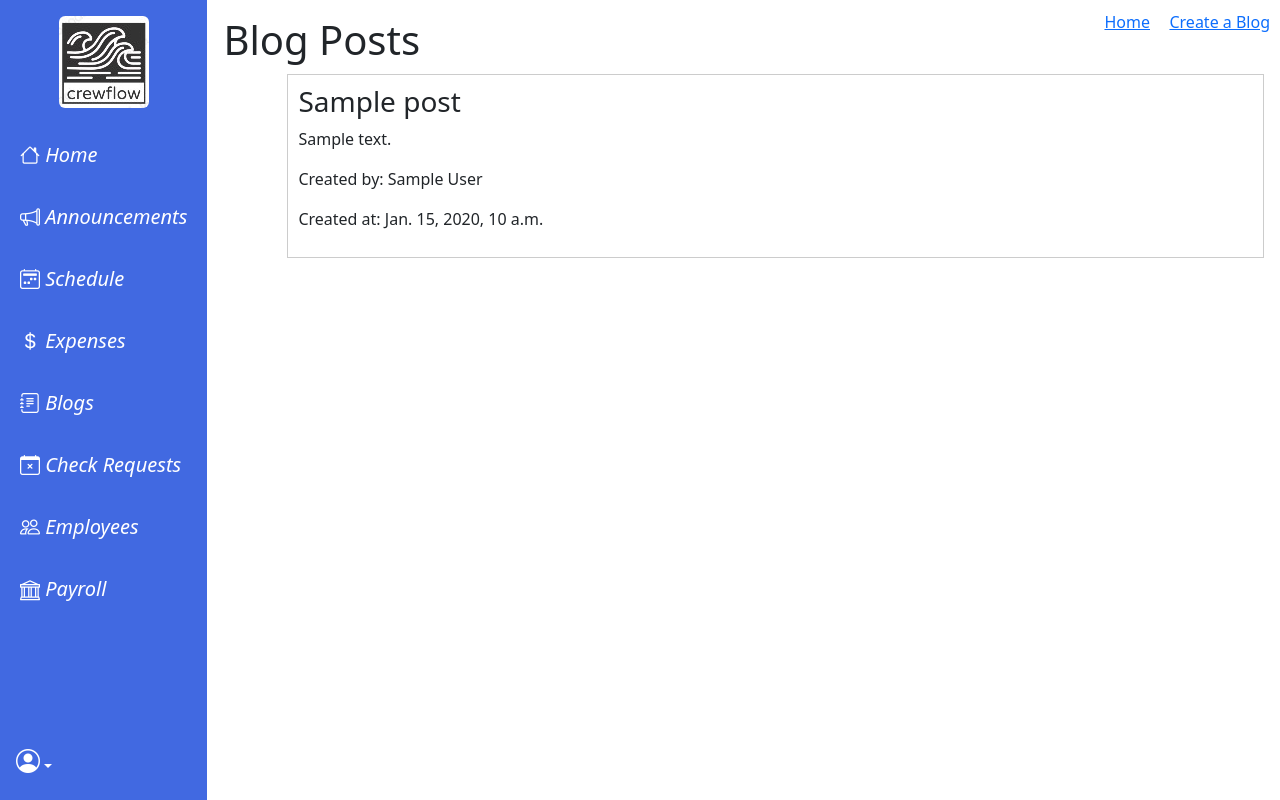
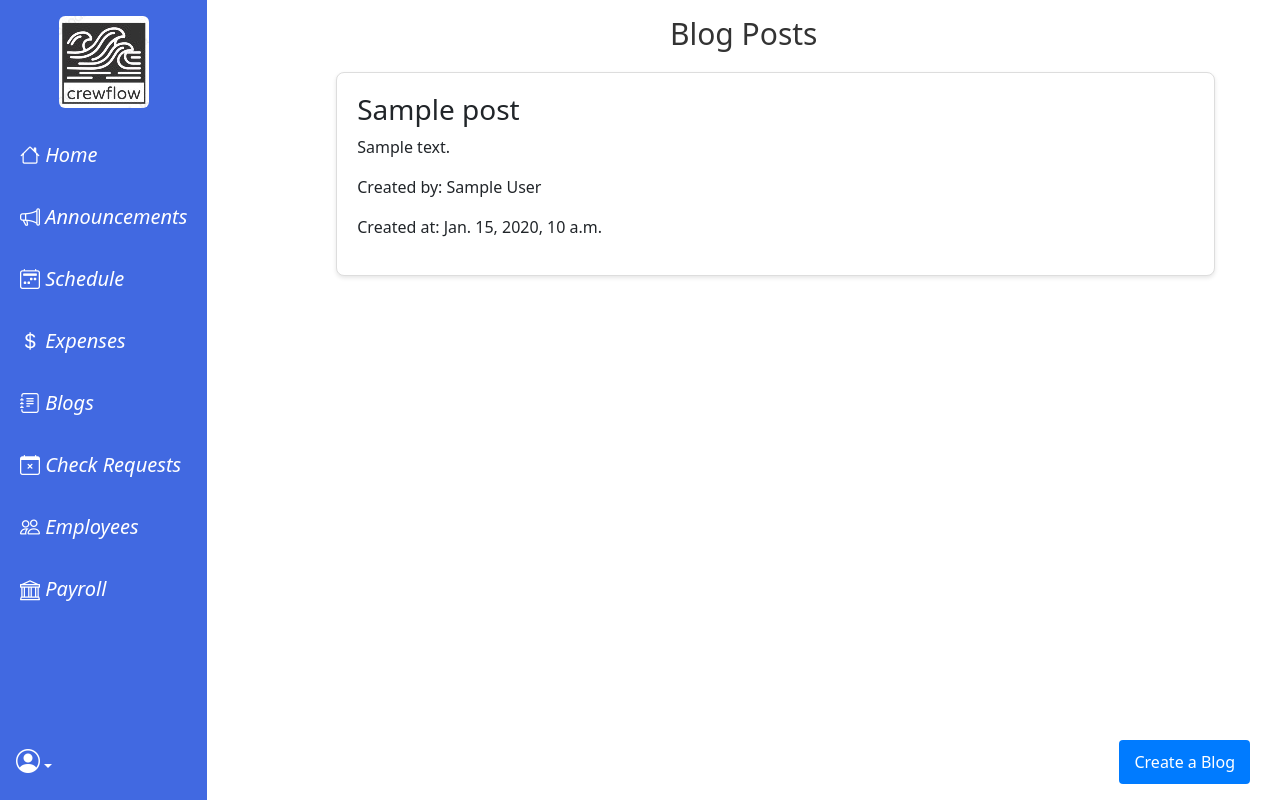
Before and after one commit to woodymorrice/crewflow, a Django app: template main/templates/main/blog_list.html in a window 1280 px wide. Run offline with Django 3.2, Linux system fonts and the light colour scheme; the template is opened without the code that fills it: most values are stand-ins (such as "Sample title", 1, 10 or a date in 2020); some libraries are stand-ins or nearby versions.

Commit message:
Update blog adding photo function, making expense, announcement and blog looks better when nothing.

```diff
--- a/main/forms.py
+++ b/main/forms.py
@@ -7,7 +7,11 @@ from account.models import Employee
 class BlogPostForm(forms.ModelForm):
     class Meta:
         model = BlogPost
-        fields = ['title', 'content']
+        fields = ['title', 'content', 'photo']
+
+    def __init__(self, *args, **kwargs):
+        super().__init__(*args, **kwargs)
+        self.fields['photo'].required = False
 
 
 class BlogCommentForm(forms.ModelForm):
--- a/main/models.py
+++ b/main/models.py
@@ -48,6 +48,8 @@ class BlogPost(models.Model):
     date_added = models.DateTimeField(auto_now_add=True)
     thumbs_up = models.IntegerField(default=0)
     thumbs_down = models.IntegerField(default=0)
+    photo = models.ImageField(upload_to='blog/', default='default_photo.jpg')
+    is_custom_photo = models.BooleanField(default=False)
 
 class Comment(models.Model):
     to_reply = models.IntegerField(null=True, blank=True)
--- a/main/templates/main/add_report.html
+++ b/main/templates/main/add_report.html
@@ -6,10 +6,12 @@
         <form method="post" enctype="multipart/form-data">
             {% csrf_token %}
             {{ form.as_p }}
+
             <div class="button-group">
                 <a href="{% url 'main:expense_reports' %}" class="cancel-link">Cancel</a>
                 <input type="submit" value="Submit">
             </div>
+
         </form>
     </div>
 
--- a/main/templates/main/blog_list.html
+++ b/main/templates/main/blog_list.html
@@ -1,5 +1,6 @@
 <!DOCTYPE html>
 {% extends "main/base.html" %}
+{% load static %}
 
 {% block content %}
 
@@ -9,12 +10,22 @@
     <title>Blog List</title>
     <link rel="stylesheet" href="https://cdnjs.cloudflare.com/ajax/libs/font-awesome/5.15.3/css/all.min.css">
     <style>
+        .heading {
+    font-size: 30px;
+    color: #333;
+    margin-bottom: 20px;
+        text-align: center;
+}
         .blog-post {
-            border: 1px solid #ccc;
-            padding: 10px;
-            margin: 10px 0;
             position: relative;
-
+            width: 90%;
+            margin: 10px auto;
+            box-shadow: 0 2px 4px rgba(0, 0, 0, 0.1);
+            text-decoration: none;
+            background-color: #fff;
+            padding: 20px;
+            border: 1px solid #ddd;
+            border-radius: 8px;
         }
 
         .blog-post:hover {
@@ -51,17 +62,56 @@
 
         }
 
+         .image {
+            display: flex;
+            justify-content: center; /* Horizontal alignment */
+            align-items: center; /* Vertical alignment */
+        }
+
+        .image img {
+            max-width: 50%; /* Make the image responsive within its container */
+            height: auto; /* Maintain the aspect ratio of the image */
+        }
+
+        .addLink {
+    display: inline-block;
+    width: 200px; /* Adjust the width as needed */
+    float: left; /* Position the div to the left */
+    text-align: right; /* Right-align the text inside the div */
+    position: fixed; /* Position the div relative to the viewport */
+    bottom: 80px; /* Adjust the distance from the bottom as needed */
+    right: 20px; /* Adjust the distance from the left as needed */
+    z-index: 2;
+}
+
+.addLink a {
+        display: inline-block;
+        background-color: #007BFF;
+        color: #fff;
+        padding: 10px 15px;
+        border-radius: 4px;
+        text-decoration: none;
+        margin-top: 10px;
+}
+
+.addLink a:hover {
+    background-color: #0056b3;
+}
+
     </style>
 </head>
 <body>
 
-<h1>Blog Posts</h1>
+<h1 class = "heading">Blog Posts</h1>
+
+<div class="addLink">
 <a class="create-blog-link" href="{% url 'main:create_blog_post' %}">Create a Blog</a>
-<a class="Home" href="{% url 'main:index' %}">Home</a>
+</div>
 
+
+{% if blog_posts %}
 <ul>
     {% for post in blog_posts %}
-
         <ul>
               <div class="blog-post">
 
@@ -83,10 +133,22 @@
                 <p>{{ post.content }}</p>
                 <p>Created by: {{ post.author }}</p>
                 <p>Created at: {{ post.date_added }}</p>
+                  {% if post.is_custom_photo %}
+                      <div class="image">
+                        <img src="{{ post.photo.url }}" alt="Blog Image">
+                      </div>
+                    {% endif %}
+
             </div>
         </ul>
     {% endfor %}
 </ul>
+{% else %}
+            <p class = "heading">No Blog Available.</p>
+    <div class="image">
+            <img src="{% static 'main/media/crewflow.jpg' %}"  alt="Image">
+    </div>
+        {% endif %}
 
 </body>
 </html>
```
Also changed, not shown: main/templates/main/addBlog.html (+6 -1 lines), main/templates/main/announcement.html (+16 -1 lines), main/templates/main/expense_reports.html (+16 -2 lines), main/templates/main/view_blog_details.html (+18 -0 lines), main/views.py (+21 -6 lines).
